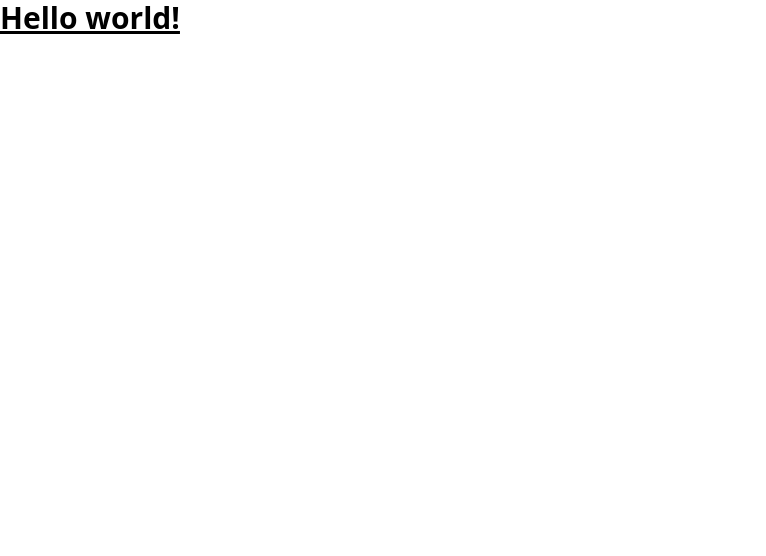
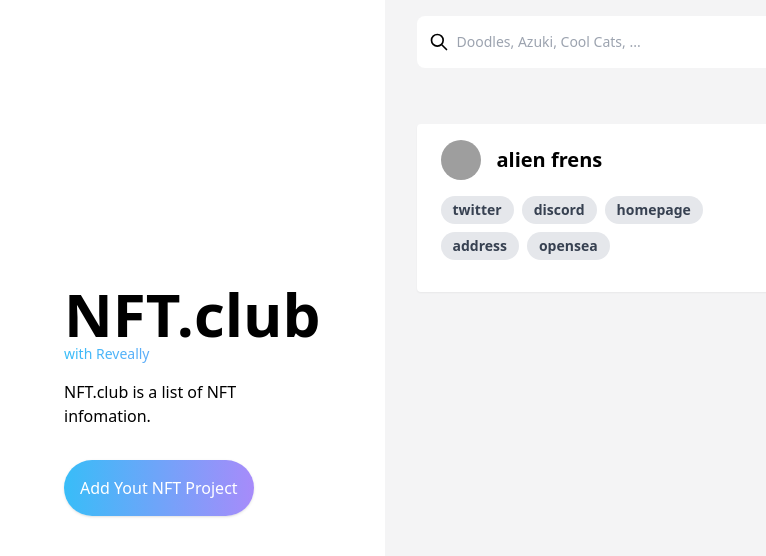
Before and after one commit to reveally-club/nft-club, a Next.js app: page / in a window 1280 px wide. Shown: the top 556 px of the page, without its empty margins (0-766 px from the left). Built offline with nearby package versions, Linux system fonts and the light colour scheme; grey boxes are pictures that could not be loaded.

Commit message:
styles: base

```diff
--- a/package.json
+++ b/package.json
@@ -17,6 +17,7 @@
     "next": "13.0.5",
     "react": "18.2.0",
     "react-dom": "18.2.0",
+    "swr": "^1.3.0",
     "typescript": "4.9.3"
   },
   "devDependencies": {
--- a/pages/api/hello.ts
+++ /dev/null
@@ -1,13 +0,0 @@
-// Next.js API route support: https://nextjs.org/docs/api-routes/introduction
-import type { NextApiRequest, NextApiResponse } from 'next'
-
-type Data = {
-  name: string
-}
-
-export default function handler(
-  req: NextApiRequest,
-  res: NextApiResponse<Data>
-) {
-  res.status(200).json({ name: 'John Doe' })
-}
--- a/pages/index.tsx
+++ /dev/null
@@ -1,9 +0,0 @@
-import Head from "next/head";
-
-export default function Home() {
-  return (
-    <div>
-      <h1 className="text-3xl font-bold underline">Hello world!</h1>
-    </div>
-  );
-}
--- /dev/null
+++ b/src/components/connect-wallet.tsx
@@ -0,0 +1,11 @@
+import Search from "./search";
+
+const ConnectWallet = () => {
+  return (
+    <button className="p-3 text-sm bg-gray-200 rounded-full hover:text-zinc-100 active:shadow-lg mouse shadow transition ease-in duration-200 focus:outline-none">
+      Connect Wallet
+    </button>
+  );
+};
+
+export default ConnectWallet;
--- /dev/null
+++ b/src/components/headers.tsx
@@ -0,0 +1,13 @@
+import ConnectWallet from "./connect-wallet";
+import Search from "./search";
+
+const Headers = () => {
+  return (
+    <div className="">
+      <Search />
+      {/* <ConnectWallet /> */}
+    </div>
+  );
+};
+
+export default Headers;
--- /dev/null
+++ b/src/components/layout.tsx
@@ -0,0 +1,25 @@
+const Layout: React.FC<React.HTMLAttributes<HTMLDivElement>> = ({
+  children,
+}) => {
+  return (
+    <div className="bg-zinc-100 h-screen flex flex-row min-h-screen">
+      <div className="sidebar transform -translate-x-full md:translate-x-0 transition-transform duration-150 ease-in bg-white flex flex-col justify-center content-center">
+        <div className="lg:p-16">
+          <h1 className="text-6xl font-bold">NFT.club</h1>
+          <h2 className="text-transparent text-sm bg-clip-text bg-gradient-to-r from-sky-400 to-violet-400">
+            with Reveally
+          </h2>
+          <p className="mt-4">NFT.club is a list of NFT infomation.</p>
+          <div className="mt-8">
+            <button className="text-white p-4 bg-gradient-to-r from-sky-400 to-violet-400 rounded-full hover:text-zinc-100 active:shadow-lg mouse shadow transition ease-in duration-200 focus:outline-none">
+              Add Yout NFT Project
+            </button>
+          </div>
+        </div>
+      </div>
+      <main className="main-content flex flex-col flex-grow p-4 ml-4 container mx-auto">{children}</main>
+    </div>
+  );
+};
+
+export default Layout;
--- /dev/null
+++ b/src/components/nft-card.tsx
@@ -0,0 +1,44 @@
+interface NftProps {
+  name: string;
+  twitter: string;
+  discord: string;
+  homepage: string;
+  scan: string;
+  opensea: string;
+}
+
+const NftCard = (props: NftProps) => {
+  return (
+    <div className="max-w-sm rounded overflow-hidden shadow-sm bg-white">
+      <div className="px-6 py-4">
+        <div className="flex flex-row items-center">
+          <img
+            className="w-10 h-10 rounded-full"
+            src="https://pbs.twimg.com/profile_images/1589478543355891714/06M0Yq_-_400x400.jpg"
+            alt={props.name}
+          />
+          <div className="font-bold text-xl pl-4">{props.name}</div>
+        </div>
+        <div className="pt-4 pb-2">
+          <a className="inline-block cursor-pointer bg-gray-200 hover:bg-gray-300 rounded-full px-3 py-1 text-sm font-semibold text-gray-700 mr-2 mb-2">
+            twitter
+          </a>
+          <a className="inline-block cursor-pointer bg-gray-200 hover:bg-gray-300 rounded-full px-3 py-1 text-sm font-semibold text-gray-700 mr-2 mb-2">
+            discord
+          </a>
+          <a className="inline-block cursor-pointer bg-gray-200 hover:bg-gray-300 rounded-full px-3 py-1 text-sm font-semibold text-gray-700 mr-2 mb-2">
+            homepage
+          </a>
+          <a className="inline-block cursor-pointer bg-gray-200 hover:bg-gray-300 rounded-full px-3 py-1 text-sm font-semibold text-gray-700 mr-2 mb-2">
+            address
+          </a>
+          <a className="inline-block cursor-pointer bg-gray-200 hover:bg-gray-300 rounded-full px-3 py-1 text-sm font-semibold text-gray-700 mr-2 mb-2">
+            opensea
+          </a>
+        </div>
+      </div>
+    </div>
+  );
+};
+
+export default NftCard;
--- /dev/null
+++ b/src/components/search.tsx
@@ -0,0 +1,34 @@
+const Search = () => {
+  return (
+    <form className="mb-4">
+      <div className="relative">
+        <div className="absolute inset-y-0 left-0 flex items-center pl-3 pointer-events-none">
+          <svg
+            aria-hidden="true"
+            className="w-5 h-5 text-black"
+            fill="none"
+            stroke="currentColor"
+            viewBox="0 0 24 24"
+            xmlns="http://www.w3.org/2000/svg"
+          >
+            <path
+              stroke-linecap="round"
+              stroke-linejoin="round"
+              stroke-width="2"
+              d="M21 21l-6-6m2-5a7 7 0 11-14 0 7 7 0 0114 0z"
+            ></path>
+          </svg>
+        </div>
+        <input
+          type="search"
+          id="default-search"
+          className="block w-full p-4 pl-10 text-sm text-gray-900 rounded-lg bg-white focus:ring-black focus:border-black"
+          placeholder="Doodles, Azuki, Cool Cats, ..."
+          required
+        />
+      </div>
+    </form>
+  );
+};
+
+export default Search;
--- a/pages/_app.tsx
+++ b/src/pages/_app.tsx
@@ -1,4 +1,4 @@
-import '../styles/globals.css'
+import '../styles/globals.css';
 import type { AppProps } from 'next/app'
 
 export default function App({ Component, pageProps }: AppProps) {
--- /dev/null
+++ b/src/pages/index.tsx
@@ -0,0 +1,15 @@
+import Headers from "../components/headers";
+import Layout from "../components/layout";
+import NftCard from "../components/nft-card";
+import Search from "../components/search";
+
+export default function Home() {
+  return (
+    <Layout>
+      <Headers />
+      <div className="mt-10">
+        <NftCard name="alien frens" />
+      </div>
+    </Layout>
+  );
+}
--- a/tailwind.config.js
+++ b/tailwind.config.js
@@ -1,8 +1,8 @@
 /** @type {import('tailwindcss').Config} */
 module.exports = {
   content: [
-    "./pages/**/*.{js,ts,jsx,tsx}",
-    "./components/**/*.{js,ts,jsx,tsx}",
+    "./src/**/*.{js,ts,jsx,tsx}",
+    "./src/components/**/*.{js,ts,jsx,tsx}",
   ],
   theme: {
     extend: {},
```
Also changed, not shown: src/styles/globals.css (renamed from styles/globals.css), 2 other files (tests, documents, lock files or other folders).
